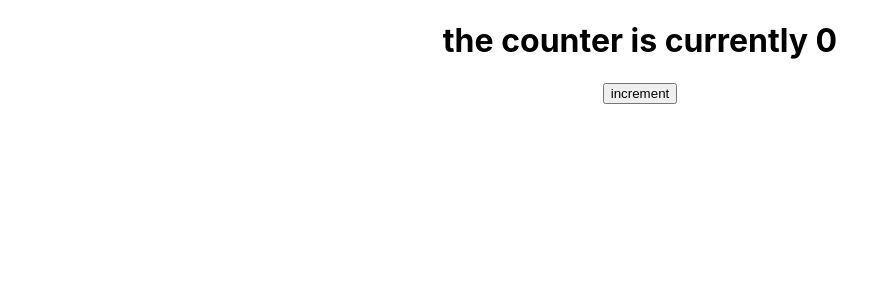
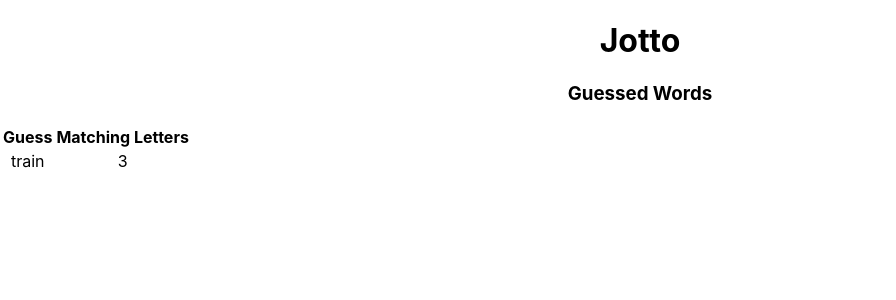
Before and after one commit to trungvn222/tranning-test, a React (Create React App) app: page / in a window 1280 px wide. Shown: the top 300 px of the page, without its empty margins (0-896 px from the left). Built offline with nearby package versions, Linux system fonts and the light colour scheme.

Commit message:
add test for app

```diff
--- a/src/App.js
+++ b/src/App.js
@@ -1,27 +1,22 @@
 import React from "react";
 import "./App.css";
+
+import GuessdWords from "./GuessedWords";
+import Congrats from "./Congrats";
 
 class App extends React.Component {
   constructor(props) {
     super(props);
-    this.state = {
-      counter: 0
-    };
   }
 
-  handleIncrement = () => {
-    const { counter } = this.state;
-    this.setState({ counter: counter + 1 });
-  };
-
   render() {
-    const { counter } = this.state;
     return (
       <div className="App" data-test="component-app">
-        <h1 data-test="counter-display">the counter is currently {counter}</h1>
-        <button onClick={this.handleIncrement} data-test="increment-button">
-          increment
-        </button>
+        <h1>Jotto</h1>
+        <Congrats success={false} />
+        <GuessdWords
+          guessedWords={[{ guessedWord: "train", letterMatchCount: 3 }]}
+        />
       </div>
     );
   }
--- a/src/GuessedWords.js
+++ b/src/GuessedWords.js
@@ -10,6 +10,29 @@ class GuessedWords extends Component {
         <span data-test="guess-instructions">
           Try to guess the secret word!
         </span>
+      );
+    } else {
+      const guessedWordsRows = this.props.guessedWords.map((word, index) => {
+        return (
+          <tr key={word} data-test="guessed-word">
+            <td>{word.guessedWord}</td>
+            <td>{word.letterMatchCount}</td>
+          </tr>
+        );
+      });
+      contents = (
+        <div data-test="guessed-words">
+          <h3>Guessed Words</h3>
+          <table>
+            <thead>
+              <tr>
+                <th>Guess</th>
+                <th>Matching Letters</th>
+              </tr>
+            </thead>
+            <tbody>{guessedWordsRows}</tbody>
+          </table>
+        </div>
       );
     }
     return <div data-test="component-guessed-word">{contents}</div>;
```
Also changed, not shown: 1 other file (tests, documents, lock files or other folders).
